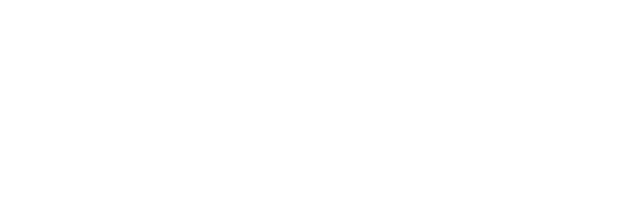
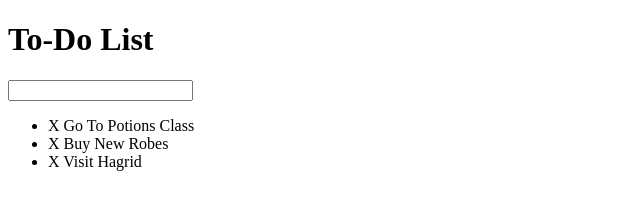
Before and after one commit to tieubaovi0217/todo-list-projects, a plain HTML site: page index.html in a window 1280 px wide. Shown: the whole page, without its empty margins (0-640 px from the left). Drawn offline with Linux system fonts and the light colour scheme.

Commit message:
Update index.html file

```diff
--- a/index.html
+++ b/index.html
@@ -7,7 +7,16 @@
     <script type="text/javascript" src="assets/js/lib/jquery-3.4.1.min.js"></script>
     <link rel="stylesheet" href="assets/css/styles.css">
 <body>
+    <div id="container">
+        <h1>To-Do List</h1>
+        <input type="text">
 
+        <ul>
+            <li><span>X</span> Go To Potions Class</li>
+            <li><span>X</span> Buy New Robes</li>
+            <li><span>X</span> Visit Hagrid</li>
+        </ul>
+    </div>
 
     <script src="assets/js/todos.js"></script>
 </body>
```
